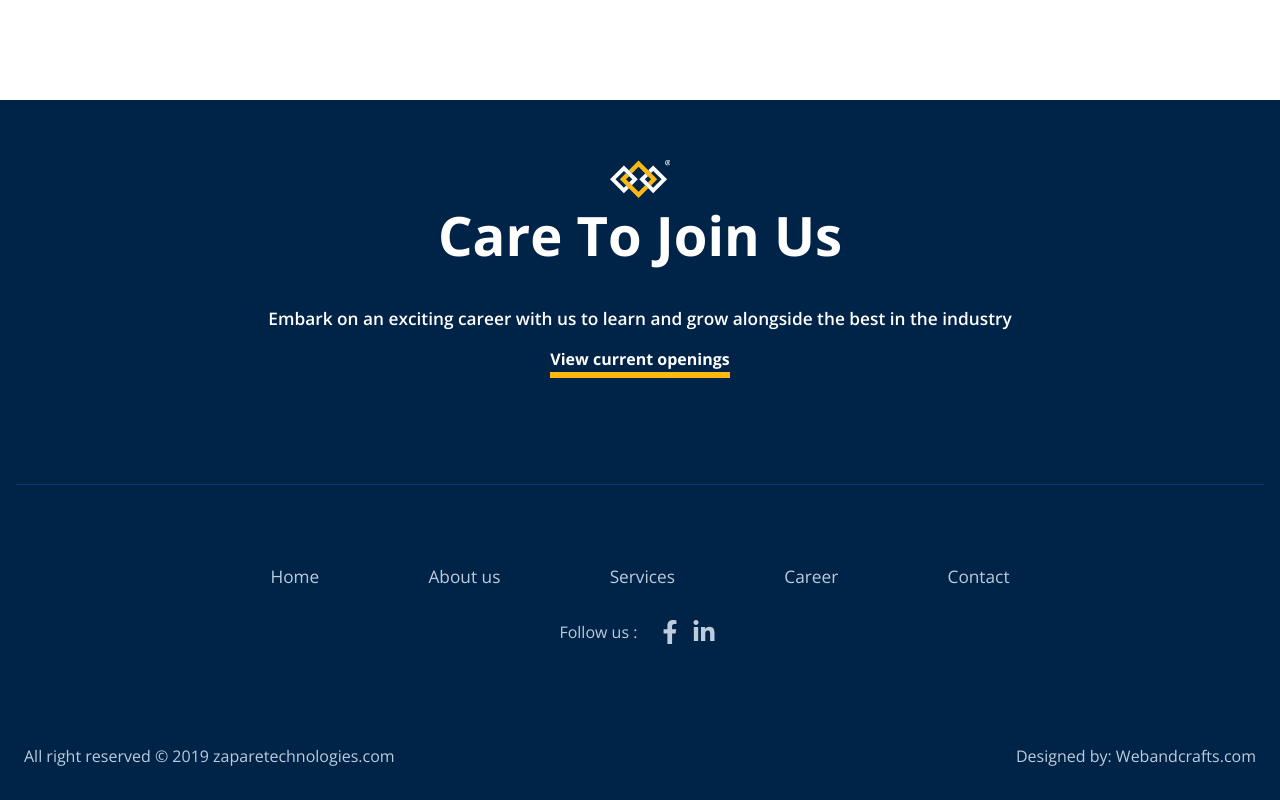
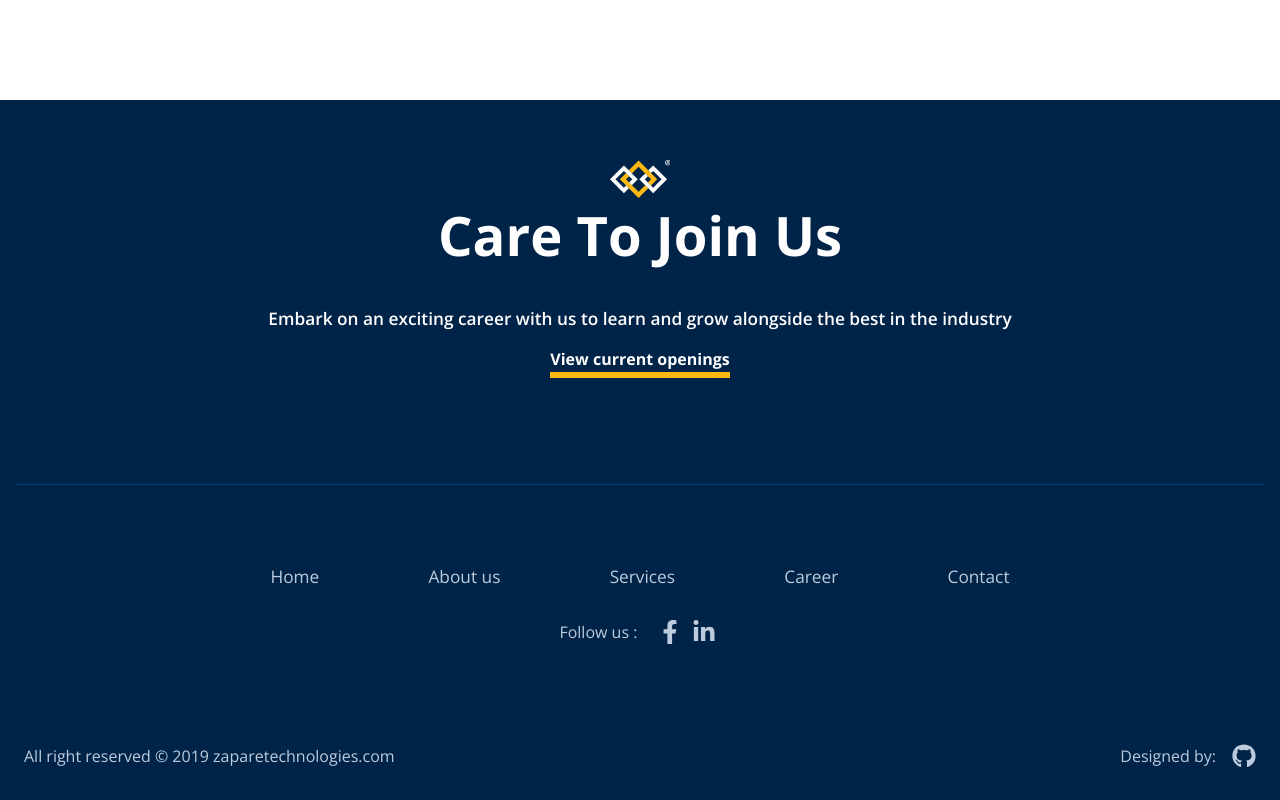
Before and after one commit to Shahzad6077/zaparetech-clone-react, a React (Create React App) app: page / in a window 1280 px wide. Shown: the part 4081-4881 px from the top of the page. Built offline with nearby package versions, Linux system fonts and the light colour scheme.

Commit message:
Fix Typo Design By

```diff
--- a/src/Components/HomeSections/Footer/Bottom.js
+++ b/src/Components/HomeSections/Footer/Bottom.js
@@ -4,6 +4,7 @@ import { Container, Typography, Box, Grid } from "@material-ui/core";
 
 import { ReactComponent as LinkedinIcon } from "./../../../Assets/linkedin-in.svg";
 import { ReactComponent as FacebookIcon } from "./../../../Assets/facebook-f.svg";
+import { ReactComponent as GithubIcon } from "./../../../Assets/github.svg";
 import useStyles from "./styles";
 
 const BottomFooterSection = ({ linksTxtArray, reservedTxt, designByTxt }) => {
@@ -38,7 +39,15 @@ const BottomFooterSection = ({ linksTxtArray, reservedTxt, designByTxt }) => {
       </Grid>
       <Box className={classess.designInfoTxt}>
         <Typography variant="body1">{reservedTxt}</Typography>
-        <Typography variant="body1">{designByTxt}</Typography>
+        <Typography variant="body1">
+          <a
+            href="https://github.com/Shahzad6077"
+            target="__blank"
+            style={{ display: "flex" }}
+          >
+            Designed by: <GithubIcon style={{ marginLeft: "16px" }} />
+          </a>
+        </Typography>
       </Box>
     </Container>
   );
--- a/src/Components/HomeSections/Footer/styles.js
+++ b/src/Components/HomeSections/Footer/styles.js
@@ -125,6 +125,11 @@ const useStyles = makeStyles((theme) => ({
       display: "flex",
       justifyContent: "space-between",
     },
+    "& svg": {
+      width: "24px",
+      height: "24px",
+      fill: theme.palette.lightGrey,
+    },
   },
   divider: {
     backgroundColor: theme.palette.blue,
```
Also changed, not shown: src/Assets/github.svg (added), 1 other file (tests, documents, lock files or other folders).
